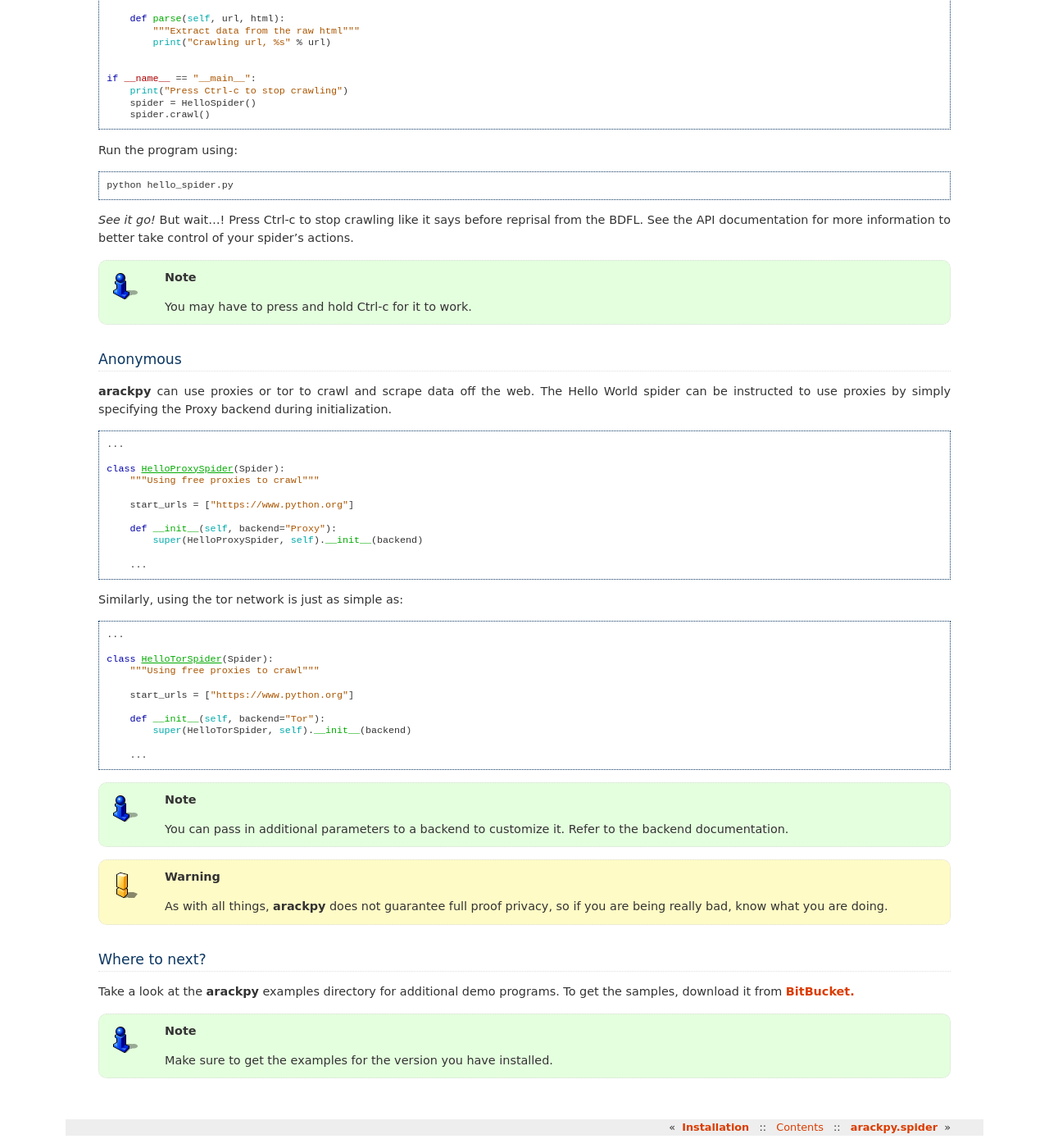
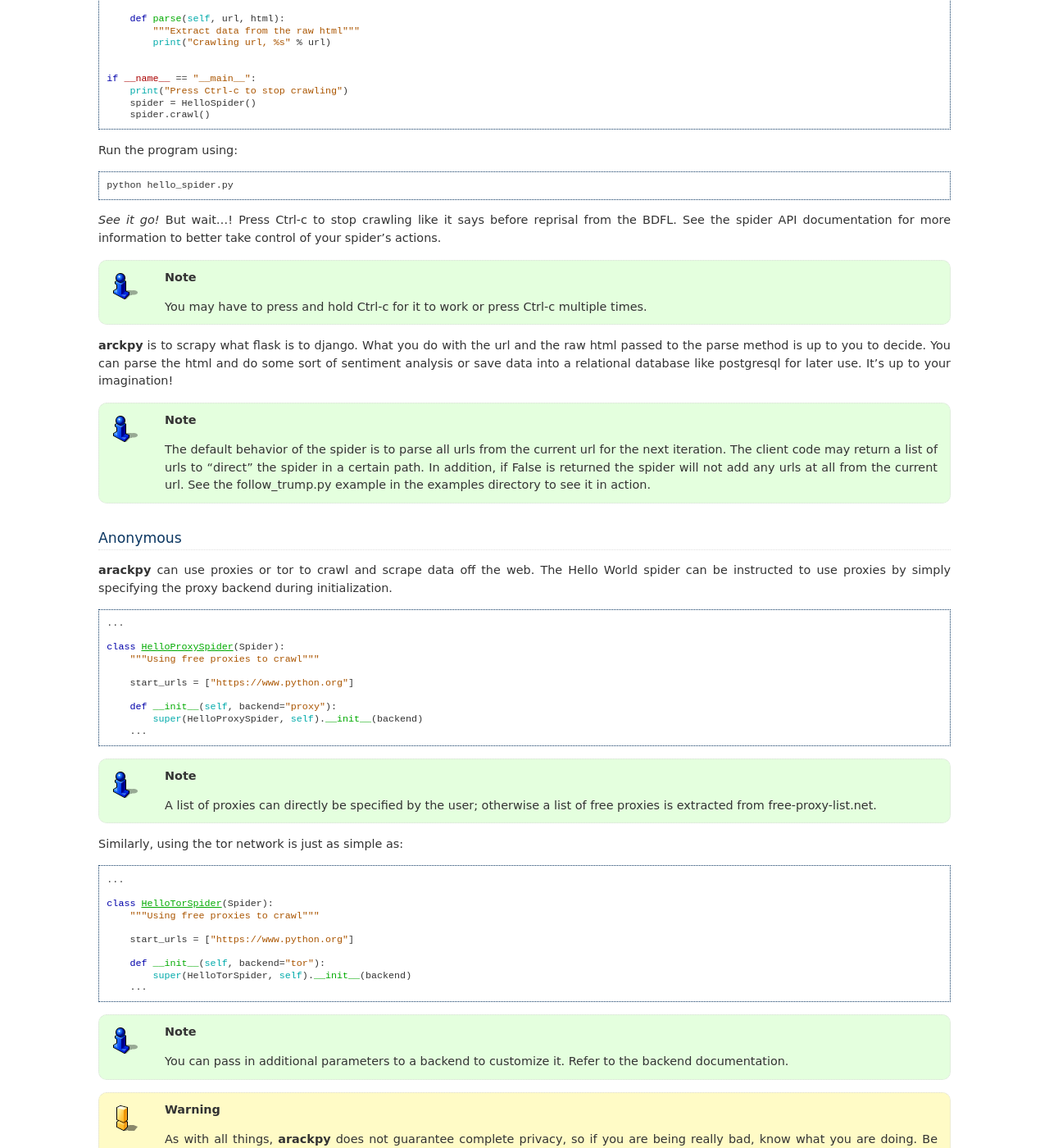
Before and after one commit to denisgomes/arachpyd, a Sphinx documentation site: the page built from docs/programming_guide/quickstart.rst, in a window 1280 px wide and 1400 px high, scrolled down 499 px. Shown: the whole window at 82% size. Built offline with Sphinx 7.4.7, drawn with Linux system fonts in a browser that asks for light colours; some of the changed text lies outside the part shown.

Commit message:
More refactoring and documentation

```diff
--- a/docs/internal/workflow.rst
+++ b/docs/internal/workflow.rst
@@ -1,8 +1,8 @@
 Workflow
 ========
 
-**arackpy** uses Mercurial (hg) for its distributed version control system. In
-short there is a default or development branch, a stable branch and one or more
+**arackpy** uses Git (git) for its distributed version control system. In short
+there is a default or development branch, a stable branch and one or more
 feature branches that can be worked on at any given point.
 
 
--- a/docs/programming_guide/quickstart.rst
+++ b/docs/programming_guide/quickstart.rst
@@ -1,10 +1,9 @@
 Writing an **arackpy** application
 ==================================
 
-Getting started with a new library or framework can be daunting, especially
-when presented with a large amount of reference material to read.  This chapter
-gives a very quick introduction to **arackpy** without going into too much
-detail.
+Getting started with **arckpy** is easy. This chapter provides a quick intro
+without going into too much detail but it effectively touches on everything
+you'll need.
 
 
 Hello, World!
@@ -45,10 +44,24 @@ Run the program using:
 
 
 *See it go!* But wait...! Press Ctrl-c to stop crawling like it says before
-reprisal from the BDFL. See the API documentation for more information to
-better take control of your spider's actions.
+reprisal from the BDFL. See the spider API documentation for more information
+to better take control of your spider's actions.
 
-.. note:: You may have to press and hold Ctrl-c for it to work.
+.. note::
+    You may have to press and hold Ctrl-c for it to work or press Ctrl-c
+    multiple times.
+
+**arckpy** is to scrapy what flask is to django. What you do with the url and
+the raw html passed to the parse method is up to you to decide. You can parse
+the html and do some sort of sentiment analysis or save data into a relational
+database like postgresql for later use. It's up to your imagination!
+
+.. note::
+    The default behavior of the spider is to parse all urls from the current
+    url for the next iteration. The client code may return a list of urls to
+    "direct" the spider in a certain path. In addition, if False is returned
+    the spider will not add any urls at all from the current url. See the
+    follow_trump.py example in the examples directory to see it in action.
 
 
 Anonymous
@@ -56,7 +69,7 @@ Anonymous
 
 **arackpy** can use proxies or tor to crawl and scrape data off the web. The
 Hello World spider can be instructed to use proxies by simply specifying the
-Proxy backend during initialization.
+proxy backend during initialization.
 
 .. code-block:: python
 
@@ -67,10 +80,13 @@ Proxy backend during initialization.
 
         start_urls = ["https://www.python.org"]
 
-        def __init__(self, backend="Proxy"):
+        def __init__(self, backend="proxy"):
             super(HelloProxySpider, self).__init__(backend)
+        ...
 
-        ...
+.. note::
+    A list of proxies can directly be specified by the user; otherwise a list
+    of free proxies is extracted from free-proxy-list.net.
 
 Similarly, using the tor network is just as simple as:
 
@@ -83,23 +99,24 @@ Similarly, using the tor network is just as simple as:
 
         start_urls = ["https://www.python.org"]
 
-        def __init__(self, backend="Tor"):
+        def __init__(self, backend="tor"):
             super(HelloTorSpider, self).__init__(backend)
-
         ...
 
-.. note:: You can pass in additional parameters to a backend to customize it.
-          Refer to the backend documentation.
+.. note::
+    You can pass in additional parameters to a backend to customize it. Refer
+    to the backend documentation.
 
-.. warning:: As with all things, **arackpy** does not guarantee full proof
-             privacy, so if you are being really bad, know what you are doing.
+.. warning::
+    As with all things, **arackpy** does not guarantee complete privacy, so if
+    you are being really bad, know what you are doing. Be good!
 
 
 Where to next?
 --------------
 
 Take a look at the **arackpy** examples directory for additional demo programs.
-To get the samples, download it from `BitBucket.
-<https://bitbucket.org/denisgomes/arackpy>`_
+To get the samples, download it from `Github.
+<https://www.github.com/denisgomes/arackpy>`_
 
 .. note:: Make sure to get the examples for the version you have installed.
```
Also changed, not shown: docs/index.rst (+19 -24 lines), docs/internal/virtualenv.rst (+5 -5 lines), docs/modules/backends.rst (added, +64 -0 lines), docs/programming_guide/installation.rst (+2 -14 lines), 8 other files.
